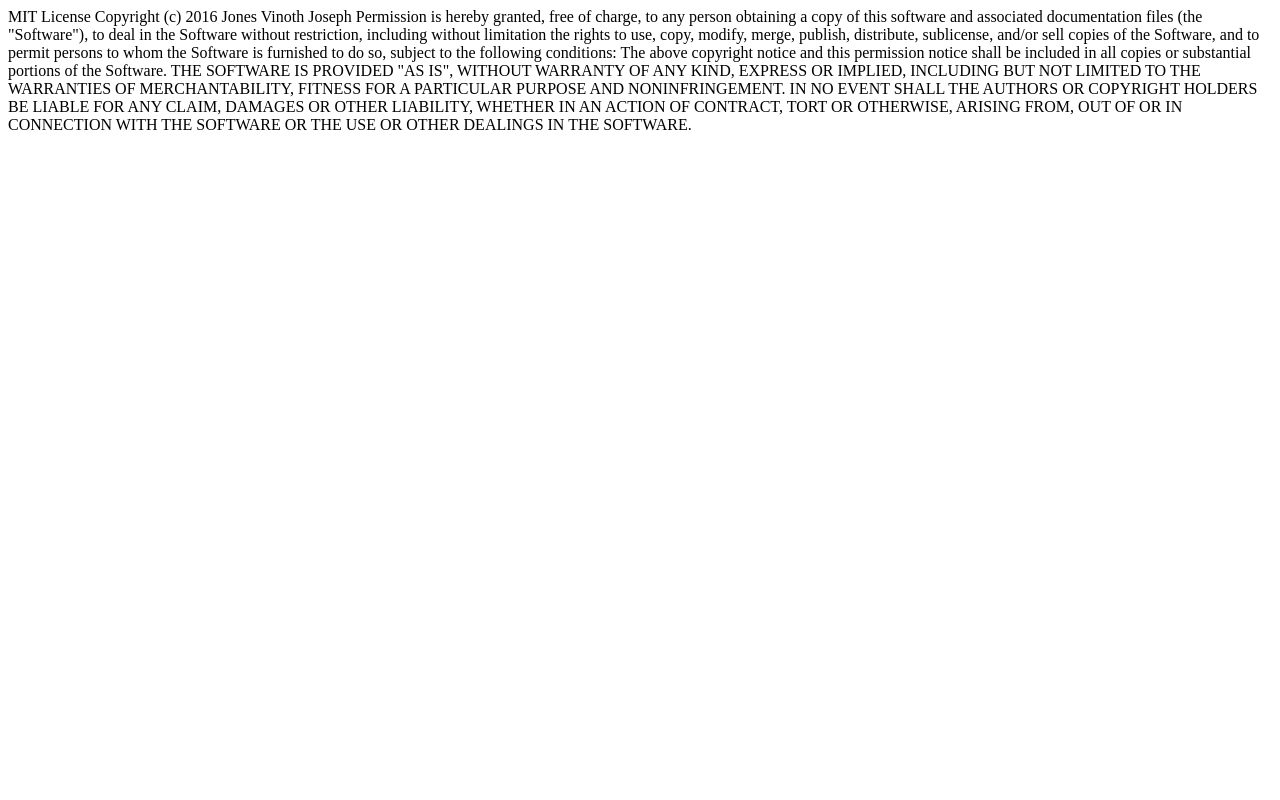
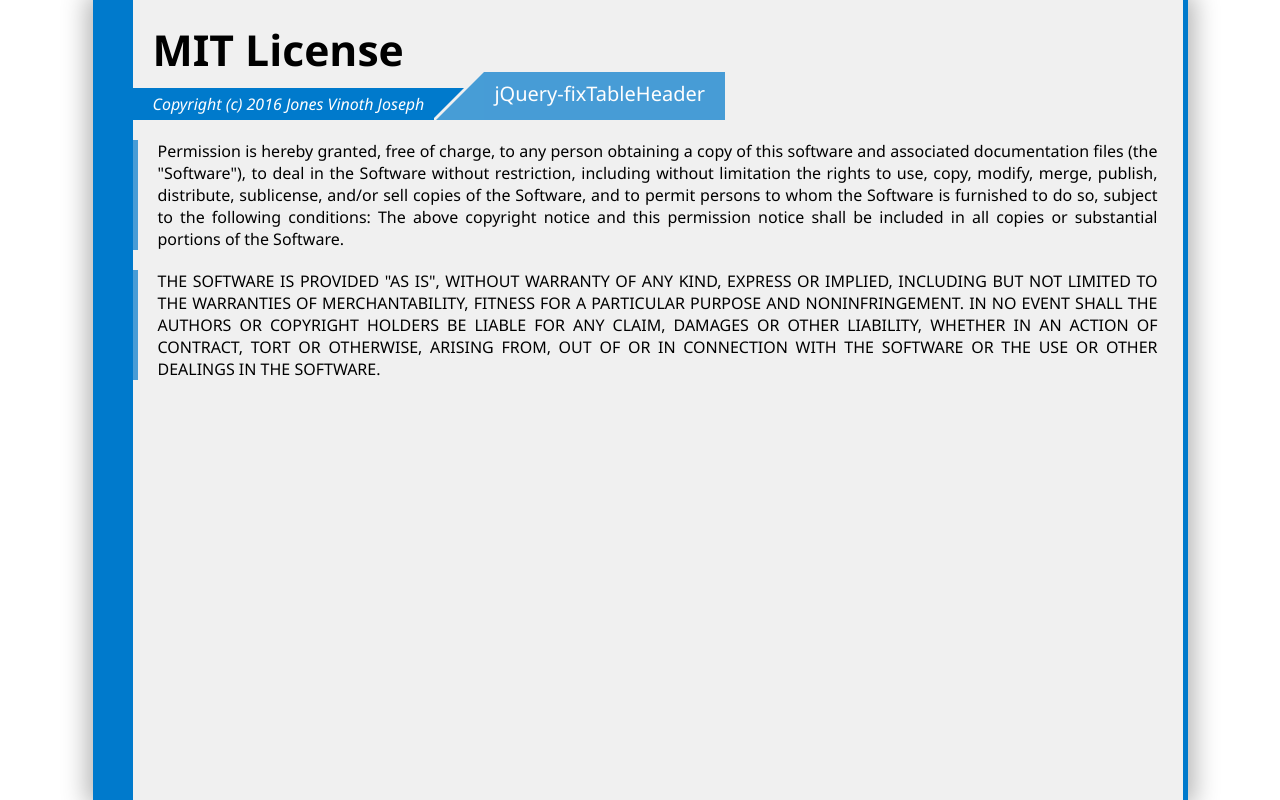
Before and after one commit to Jo-Geek/jQuery-FixTableHeader, a website: page license.html in a window 1280 px wide. Drawn offline with Linux system fonts and the light colour scheme.

Commit message:
added license html file

```diff
--- a/license.html
+++ b/license.html
@@ -1,5 +1,113 @@
-MIT License Copyright (c) 2016 Jones Vinoth Joseph Permission is hereby granted, free of charge, to any person obtaining a copy of this software and associated documentation files (the "Software"), to deal in the Software without restriction, including
-without limitation the rights to use, copy, modify, merge, publish, distribute, sublicense, and/or sell copies of the Software, and to permit persons to whom the Software is furnished to do so, subject to the following conditions: The above copyright
-notice and this permission notice shall be included in all copies or substantial portions of the Software. THE SOFTWARE IS PROVIDED "AS IS", WITHOUT WARRANTY OF ANY KIND, EXPRESS OR IMPLIED, INCLUDING BUT NOT LIMITED TO THE WARRANTIES OF MERCHANTABILITY,
-FITNESS FOR A PARTICULAR PURPOSE AND NONINFRINGEMENT. IN NO EVENT SHALL THE AUTHORS OR COPYRIGHT HOLDERS BE LIABLE FOR ANY CLAIM, DAMAGES OR OTHER LIABILITY, WHETHER IN AN ACTION OF CONTRACT, TORT OR OTHERWISE, ARISING FROM, OUT OF OR IN CONNECTION WITH
-THE SOFTWARE OR THE USE OR OTHER DEALINGS IN THE SOFTWARE.
+<html>
+
+<head>
+    <title>
+        MIT License
+    </title>
+    <style>
+        html {
+            background-color: white;
+        }
+
+        body {
+            margin: 0px;
+            border-left: 40px solid RGB(0, 122, 204);
+            border-right: 5px solid RGB(0, 122, 204);
+            padding: 0px;
+            padding-top: 20px;
+            font-family: 'Segoe ui';
+            width: 90%;
+            margin-left: auto;
+            margin-right: auto;
+            max-width: 1050px;
+            box-shadow: 0px 0px 24px 6px rgba(0, 0, 0, 0.3);
+            background-color: rgb(240, 240, 240);
+        }
+
+        h1 {
+            margin-left: 20px;
+            font-size: 32pt;
+            margin-bottom: 10px;
+        }
+
+        span {
+            white-space: nowrap;
+        }
+
+        span.copyright {
+            display: inline-block;
+            font-size: 16px;
+            padding: 5px 10px 5px 20px;
+            background-color: RGB(0, 122, 204);
+            font-style: italic;
+            color: #fefefe;
+            position: relative;
+        }
+
+        span.copyright:after {
+            height: 0px;
+            width: 0px;
+            position: absolute;
+            display: inline-block;
+            content: '';
+            top: 0px;
+            right: -30px;
+            border: 15px solid transparent;
+            border-left: 15px solid RGB(0, 122, 204);
+            border-top: 15px solid RGB(0, 122, 204);
+        }
+
+        span.package-name {
+            background-color: RGBa(0, 122, 204, 0.7);
+            color: #fefefe;
+            padding: 8px 20px 13px 10px;
+            font-size: 20px;
+            position: relative;
+            left: 50px;
+            top: -9px;
+        }
+
+        span.package-name:before {
+            height: 0px;
+            width: 0px;
+            position: absolute;
+            display: inline-block;
+            content: '';
+            top: 0px;
+            left: -48px;
+            border: 24px solid transparent;
+            border-right: 24px solid RGBa(0, 122, 204, 0.7);
+            border-bottom: 24px solid RGBa(0, 122, 204, 0.7);
+        }
+
+        div {
+            border-left: 5px solid RGBa(0, 122, 204, 0.7);
+            padding-left: 20px;
+            padding-right: 20px;
+            margin-top: 20px;
+            max-width: 1000px;
+            text-align: justify;
+        }
+    </style>
+
+    <meta name="viewport" content="width=device-width, initial-scale=1.0">
+</head>
+
+<body>
+
+    <h1>
+        MIT License
+
+    </h1>
+    <span class="copyright">Copyright (c) 2016 Jones Vinoth Joseph</span><span class="package-name">jQuery-fixTableHeader</span>
+    <div>Permission is hereby granted, free of charge, to any person obtaining a copy of this software and associated documentation files (the "Software"), to deal in the Software without restriction, including without limitation the rights to use, copy, modify,
+        merge, publish, distribute, sublicense, and/or sell copies of the Software, and to permit persons to whom the Software is furnished to do so, subject to the following conditions: The above copyright notice and this permission notice shall be included
+        in all copies or substantial portions of the Software.
+    </div>
+    <div>
+        THE SOFTWARE IS PROVIDED "AS IS", WITHOUT WARRANTY OF ANY KIND, EXPRESS OR IMPLIED, INCLUDING BUT NOT LIMITED TO THE WARRANTIES OF MERCHANTABILITY, FITNESS FOR A PARTICULAR PURPOSE AND NONINFRINGEMENT. IN NO EVENT SHALL THE AUTHORS OR COPYRIGHT HOLDERS
+        BE LIABLE FOR ANY CLAIM, DAMAGES OR OTHER LIABILITY, WHETHER IN AN ACTION OF CONTRACT, TORT OR OTHERWISE, ARISING FROM, OUT OF OR IN CONNECTION WITH THE SOFTWARE OR THE USE OR OTHER DEALINGS IN THE SOFTWARE.
+    </div>
+</body>
+
+</html>
```
